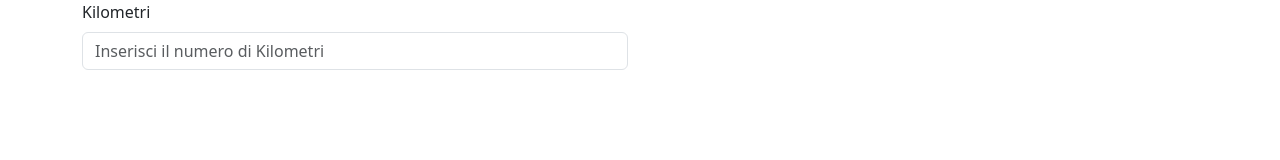
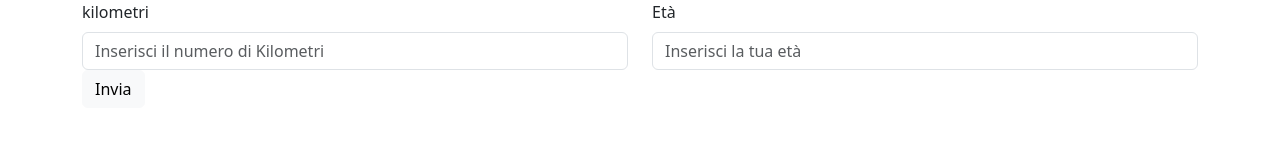
Before and after one commit to paulina-pacheco-o/js-biglietto-treno-form, a plain HTML site: page index.html in a window 1280 px wide. Drawn offline with nearby package versions, Linux system fonts and the light colour scheme.

Commit message:
second imput and button

```diff
--- a/index.html
+++ b/index.html
@@ -14,12 +14,18 @@
   <div class="container">
     <div class="row">
       <div class="col-6">
-        <label for="" class="form-label">Kilometri</label>
+        <label for="" class="form-label">kilometri</label>
         <input type="text" name="km" id="km" class="form-control" placeholder="Inserisci il numero di Kilometri"
           required>
       </div>
+      <div class="col-6">
+        <label for="" class="form-label">Età</label>
+        <input type="text" name="age" id="age" class="form-control" placeholder="Inserisci la tua età" required>
+      </div>
     </div>
+    <button id="button" class="btn btn-light">Invia</button>
   </div>
+
 
 
   <script src="./js/script.js"></script>
--- a/js/script.js
+++ b/js/script.js
@@ -0,0 +1 @@
+const km = document.getElementById(`km`);
```
